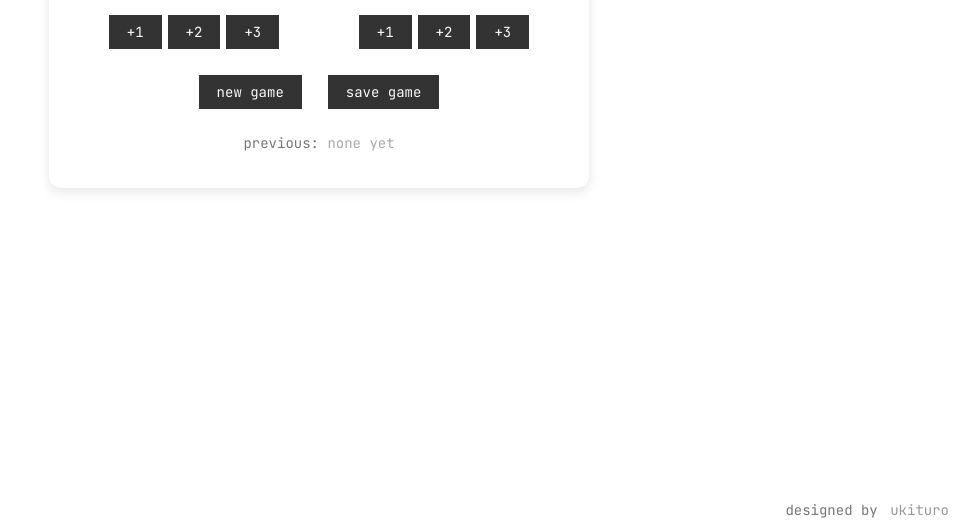
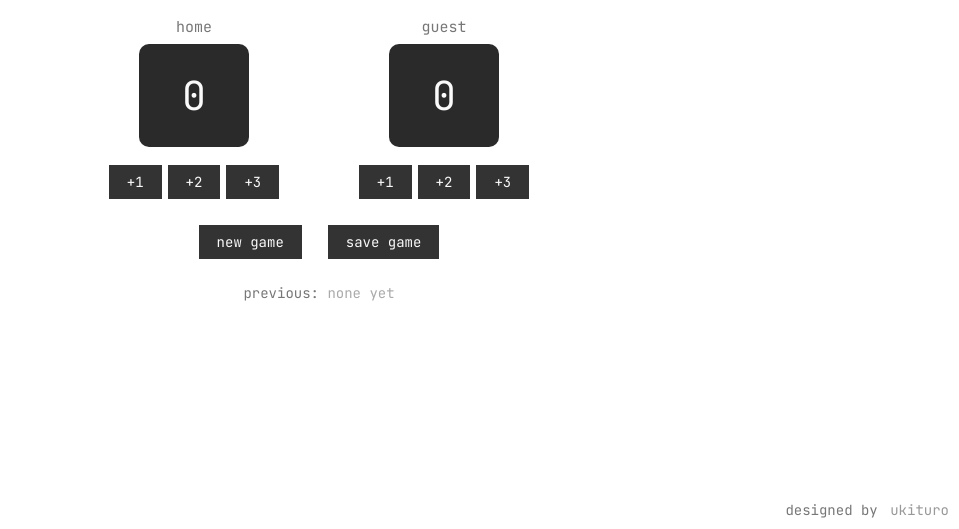
Before and after one commit to ukituro/score-thing, a plain HTML site: page index.html in a window 1280 px wide. Shown: the part 271-800 px from the top of the page, without its empty margins (321-1280 px from the left). Drawn offline with Linux system fonts and the light colour scheme.

Commit message:
updated css

```diff
--- a/index.css
+++ b/index.css
@@ -1,22 +1,17 @@
 body {
     display: flex;
+    justify-content: center;
+    align-items: center;
+    min-height: 100vh;
     flex-direction: column;
-    align-items: center;
-    overflow-x: hidden;
+    font-family: "JetBrains Mono", monospace;
+    margin: 0;
     text-align: center;
-    font-family: "JetBrains Mono", monospace;
-    color: #333;
-    min-height: 100vh;
-    margin: 0;
 }
 
 #content {
     width: 500px;
-    margin: 40px auto;
     padding: 20px;
-    background: white;
-    border-radius: 12px;
-    box-shadow: 0 4px 12px rgba(0,0,0,0.1);
 }
 
 #head {
```
